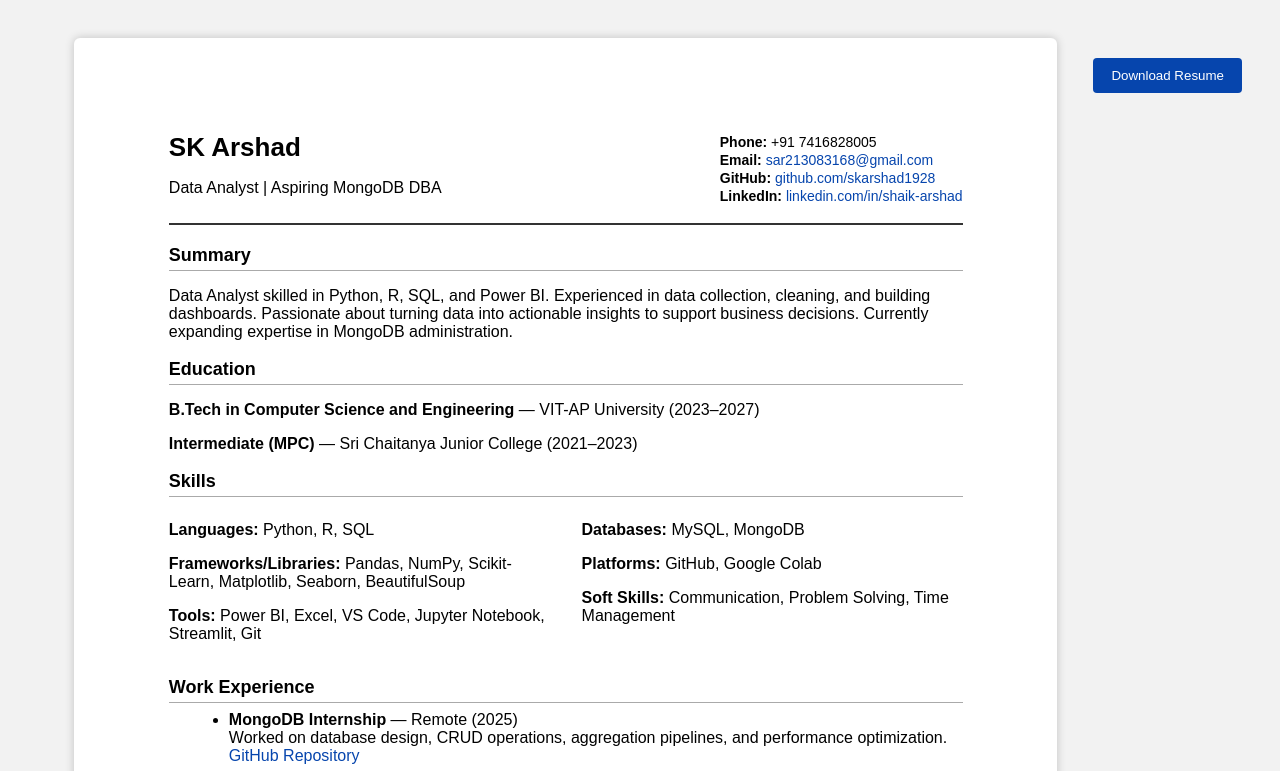
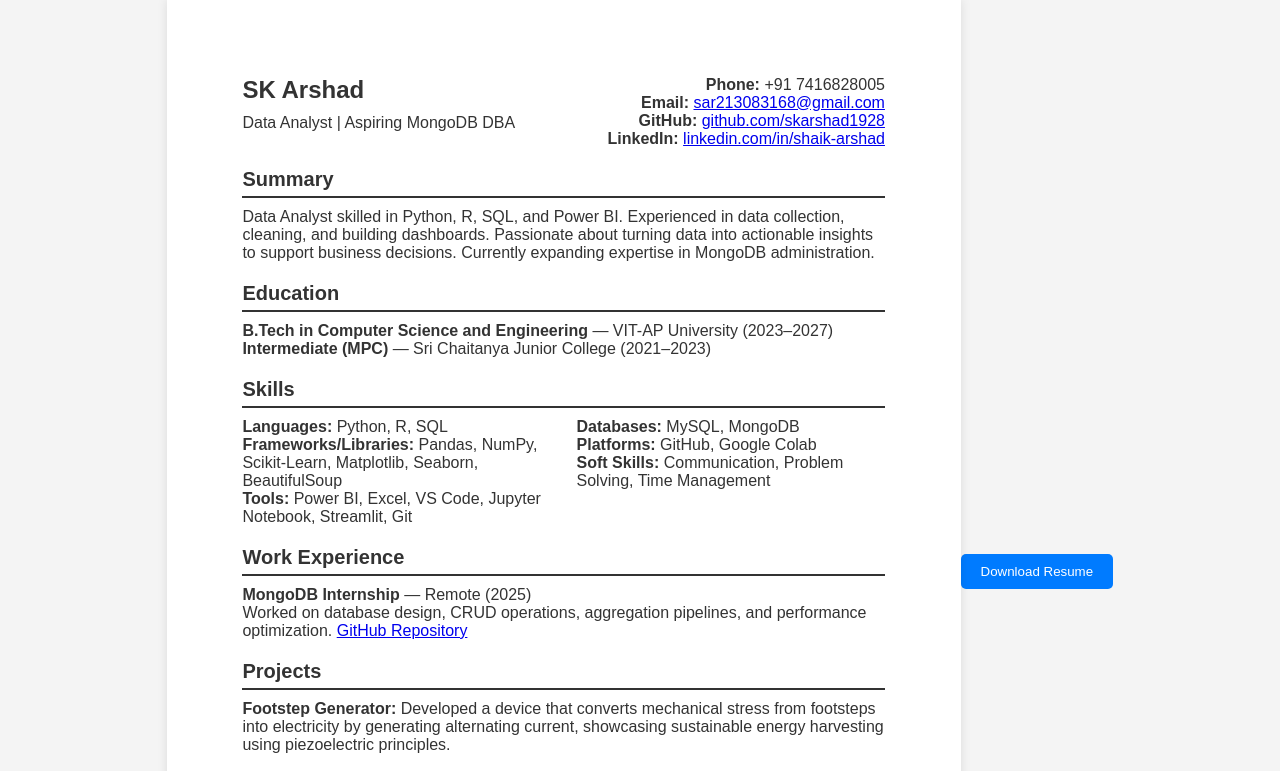
Before and after one commit to skarshad1928/Portfolio23BCE9489.github.io, a plain HTML site: page index.html in a window 1280 px wide. Shown: the top 771 px of the page. Drawn offline with Linux system fonts and the light colour scheme.

Commit message:
Update style.css

```diff
--- a/style.css
+++ b/style.css
@@ -1,50 +1,57 @@
-/* General Page */
+* {
+  box-sizing: border-box;
+  margin: 0;
+  padding: 0;
+}
+
 body {
   font-family: Arial, sans-serif;
-  background: #f2f2f2;
+  background-color: #f4f4f4;
+  color: #333;
   display: flex;
   justify-content: center;
-  padding: 30px;
+  align-items: center;
+  min-height: 100vh;
 }
 
-/* A4 Resume Container */
 #resume {
-  background: #fff;
-  width: 210mm;
-  min-height: 297mm;
-  padding: 25mm;
-  box-shadow: 0 0 10px rgba(0,0,0,0.2);
-  margin: auto;
-  border-radius: 6px;
+  width: 210mm; /* A4 width */
+  height: 297mm; /* A4 height */
+  background: white;
+  padding: 20mm;
+  box-shadow: 0 0 10px rgba(0, 0, 0, 0.1);
+  position: relative;
+  overflow: hidden; /* Prevents overflow */
 }
 
 .header {
   display: flex;
   justify-content: space-between;
   margin-bottom: 20px;
-  border-bottom: 2px solid #333;
-  padding-bottom: 10px;
 }
 
-.header h1 {
-  margin: 0;
-  font-size: 26px;
+.header .left {
+  flex: 1;
 }
 
-.header .right p {
-  margin: 2px 0;
-  font-size: 14px;
+.header .right {
+  text-align: right;
 }
 
 .section {
-  margin: 18px 0;
+  margin-bottom: 20px;
 }
 
-.section h2 {
-  border-bottom: 1px solid #aaa;
-  padding-bottom: 4px;
-  font-size: 18px;
-  margin-bottom: 8px;
+h1 {
+  font-size: 24px;
+  margin-bottom: 10px;
+}
+
+h2 {
+  font-size: 20px;
+  margin-bottom: 10px;
+  border-bottom: 2px solid #333;
+  padding-bottom: 5px;
 }
 
 .two-column {
@@ -57,33 +64,41 @@ body {
 }
 
 ul {
-  margin: 6px 0 6px 20px;
+  list-style-type: none;
+  padding-left: 0;
 }
 
-a {
-  color: #0645AD;
-  text-decoration: none;
+ul li {
+  margin-bottom: 10px;
 }
 
-a:hover {
-  text-decoration: underline;
-}
-
-/* Footer Button */
 footer {
   text-align: center;
   margin-top: 20px;
 }
 
 button {
-  background: #0645AD;
+  padding: 10px 20px;
+  background-color: #007bff;
   color: white;
-  padding: 10px 18px;
   border: none;
-  border-radius: 4px;
+  border-radius: 5px;
   cursor: pointer;
 }
 
 button:hover {
-  background: #04397A;
+  background-color: #0056b3;
 }
+
+/* Print styles */
+@media print {
+  body {
+    background: none;
+  }
+  #resume {
+    box-shadow: none;
+    width: 100%;
+    height: auto;
+    padding: 10mm;
+  }
+}
```
